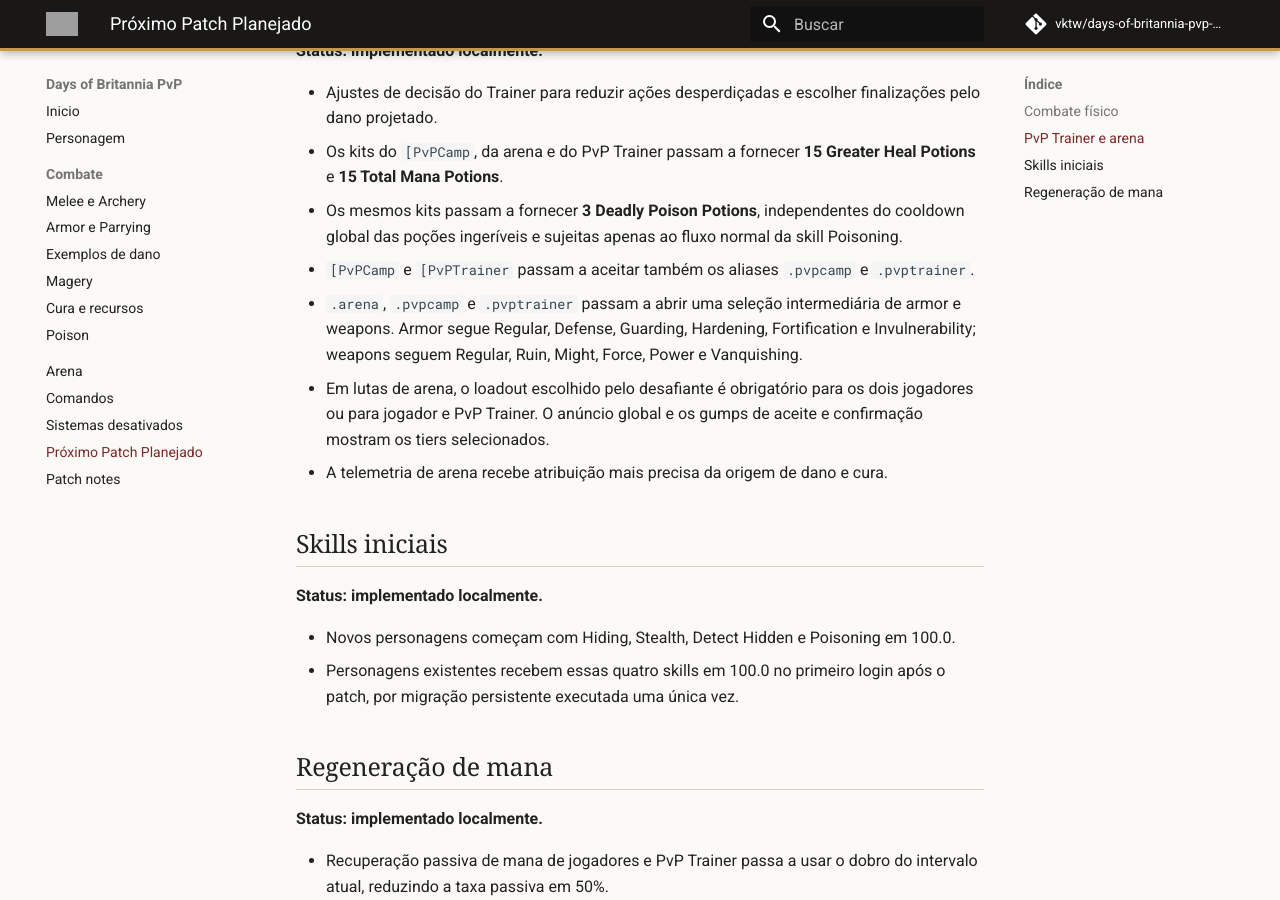
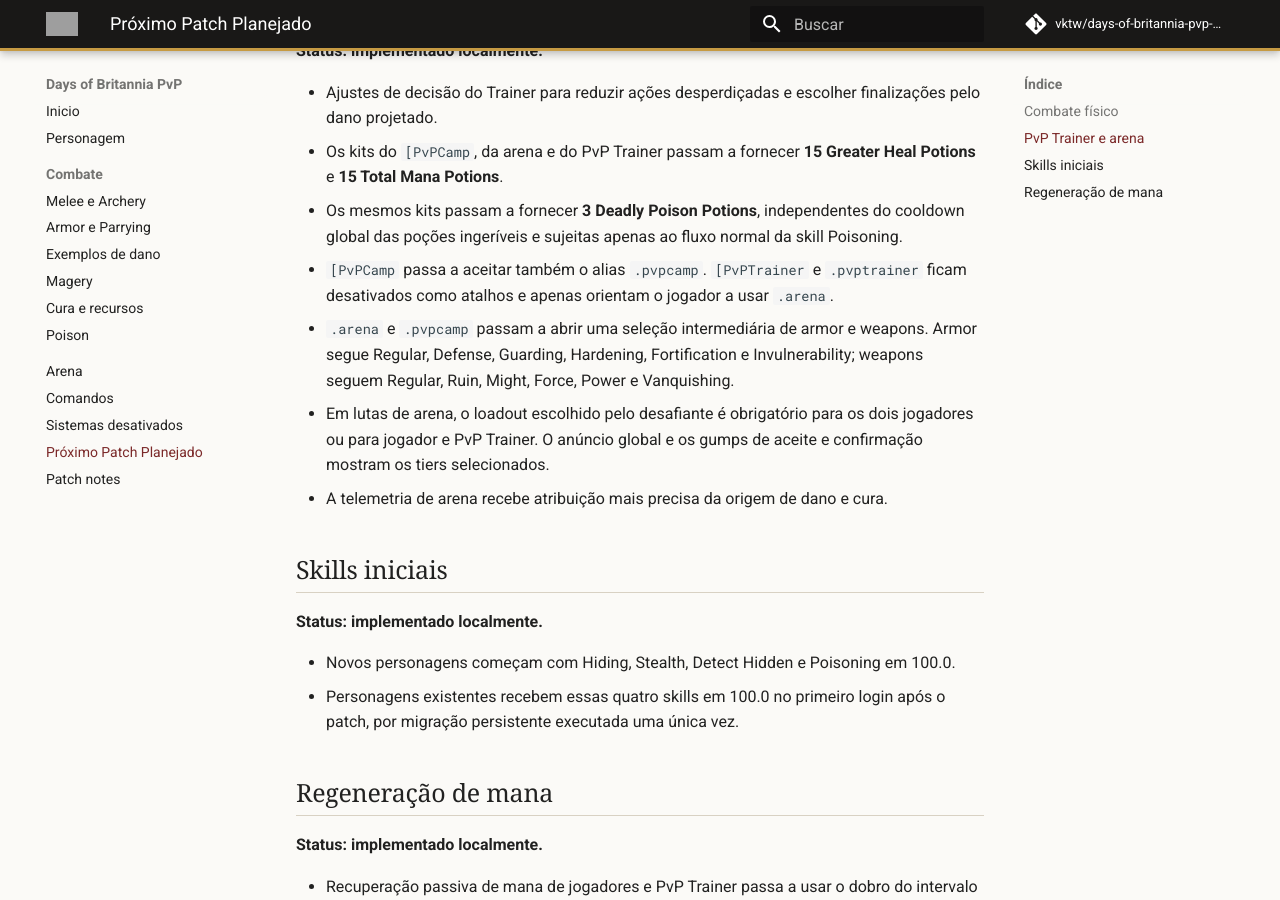
Before and after one commit to vktw/days-of-britannia-pvp-wiki, an MkDocs documentation site: the page built from docs/proximo-patch.md, in a window 1280 px wide and 900 px high, scrolled down 556 px. Built offline with MkDocs 1.6.1 and Material for MkDocs 9.7.7, drawn with Linux system fonts in a browser that asks for light colours; comment, search, counter and statistics services are not loaded; grey boxes are pictures that could not be loaded.

Commit message:
docs: retire direct trainer command flow

```diff
--- a/docs/proximo-patch.md
+++ b/docs/proximo-patch.md
@@ -16,8 +16,8 @@
 - Ajustes de decisão do Trainer para reduzir ações desperdiçadas e escolher finalizações pelo dano projetado.
 - Os kits do `[PvPCamp`, da arena e do PvP Trainer passam a fornecer **15 Greater Heal Potions** e **15 Total Mana Potions**.
 - Os mesmos kits passam a fornecer **3 Deadly Poison Potions**, independentes do cooldown global das poções ingeríveis e sujeitas apenas ao fluxo normal da skill Poisoning.
-- `[PvPCamp` e `[PvPTrainer` passam a aceitar também os aliases `.pvpcamp` e `.pvptrainer`.
-- `.arena`, `.pvpcamp` e `.pvptrainer` passam a abrir uma seleção intermediária de armor e weapons. Armor segue Regular, Defense, Guarding, Hardening, Fortification e Invulnerability; weapons seguem Regular, Ruin, Might, Force, Power e Vanquishing.
+- `[PvPCamp` passa a aceitar também o alias `.pvpcamp`. `[PvPTrainer` e `.pvptrainer` ficam desativados como atalhos e apenas orientam o jogador a usar `.arena`.
+- `.arena` e `.pvpcamp` passam a abrir uma seleção intermediária de armor e weapons. Armor segue Regular, Defense, Guarding, Hardening, Fortification e Invulnerability; weapons seguem Regular, Ruin, Might, Force, Power e Vanquishing.
 - Em lutas de arena, o loadout escolhido pelo desafiante é obrigatório para os dois jogadores ou para jogador e PvP Trainer. O anúncio global e os gumps de aceite e confirmação mostram os tiers selecionados.
 - A telemetria de arena recebe atribuição mais precisa da origem de dano e cura.
 
```
